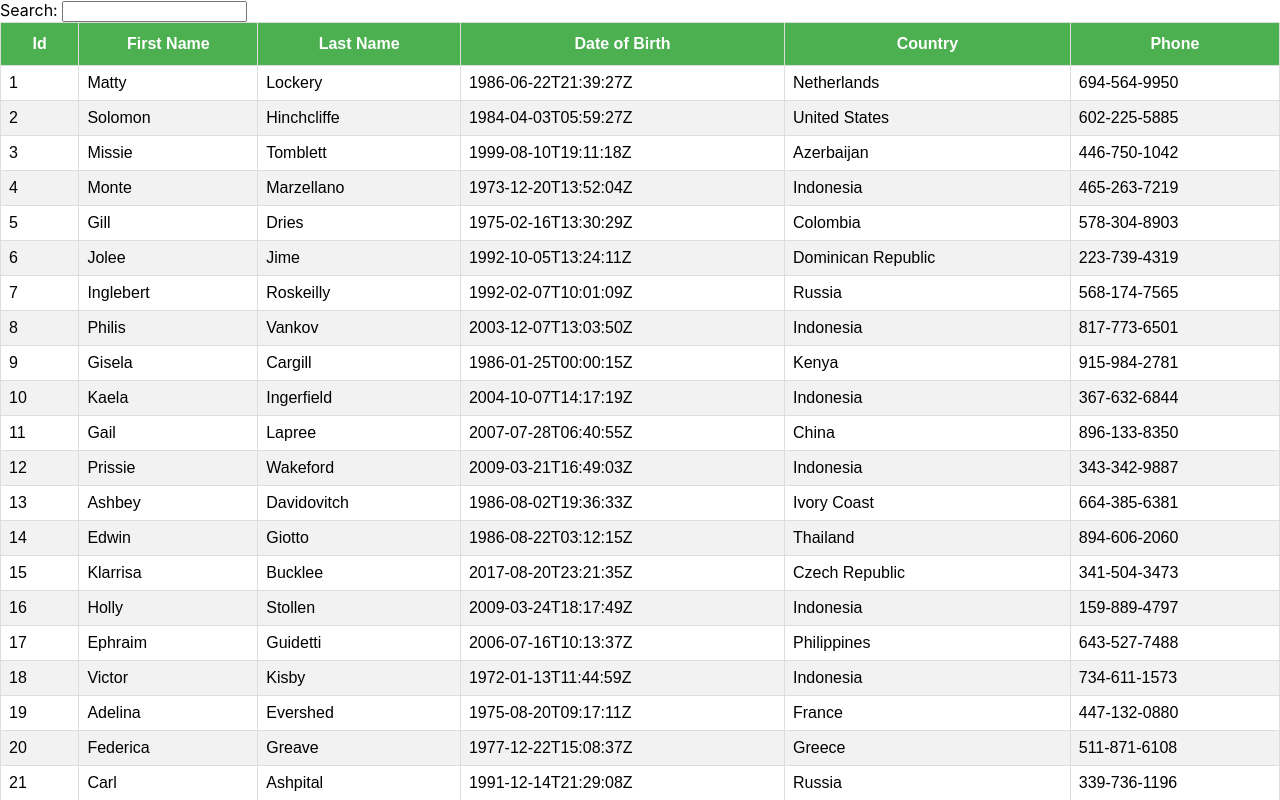
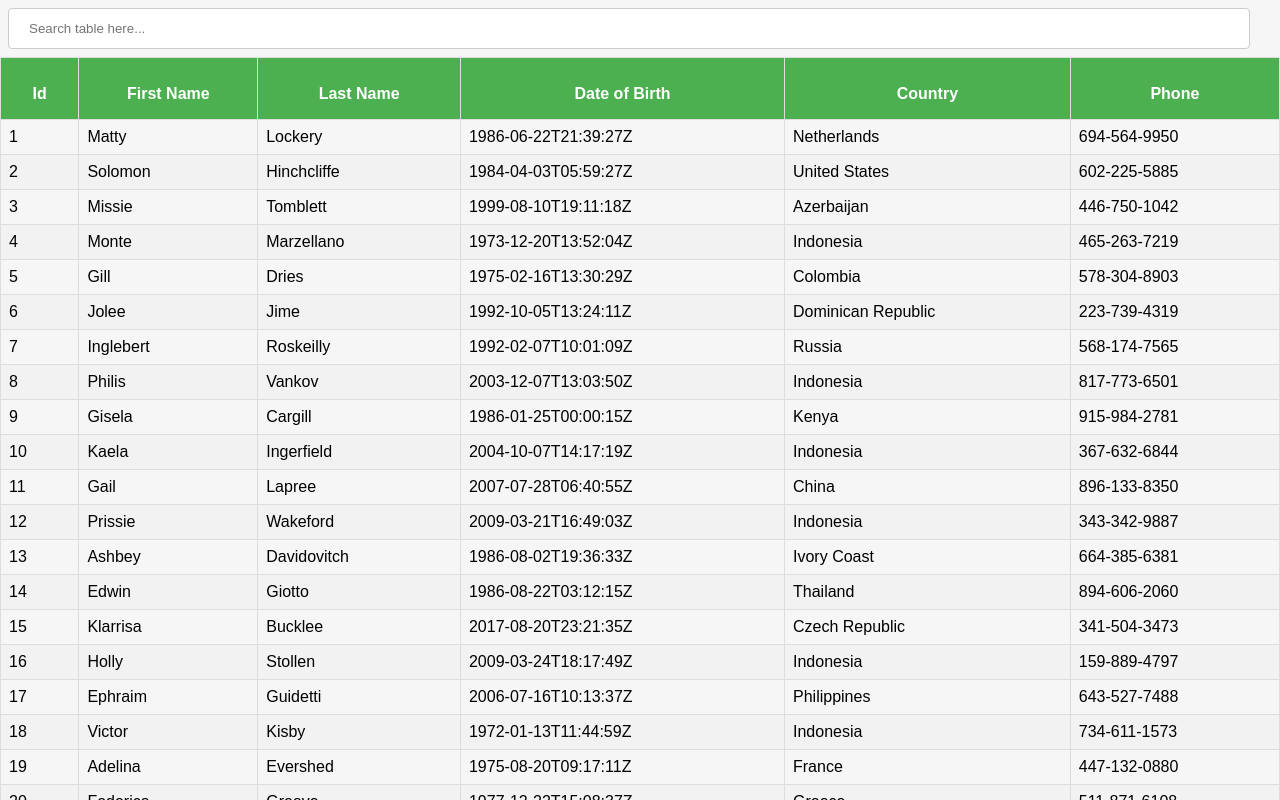
Before and after one commit to Dragontalker/react-table-tutorial, a React (Create React App) app: page / in a window 1280 px wide. Shown: the top 800 px of the page. Built offline with nearby package versions, Linux system fonts and the light colour scheme.

Commit message:
Addjusted style.

```diff
--- a/src/App.js
+++ b/src/App.js
@@ -1,13 +1,14 @@
 import { BasicTable } from './components/BasicTable';
 import { SortingTable } from './components/SortingTable';
 import { FilteringTable } from './components/FilteringTable';
+import { SortingFilteringTable } from './components/SortingFilteringTable';
 import MOCK_DATA from './components/MOCK_DATA.json';
 import { COLUMNS, GROUPED_COLUMNS } from './components/columns';
 
 const App = () => {
   return (
     <div className="App">
-      <FilteringTable columns={COLUMNS} data={MOCK_DATA}/>
+      <SortingFilteringTable columns={COLUMNS} data={MOCK_DATA}/>
     </div>
   );
 };
--- a/src/components/GlobalFilter.js
+++ b/src/components/GlobalFilter.js
@@ -1,11 +1,12 @@
 import React from 'react';
+import './input.css';
 
 export const GlobalFilter = ({filter, setFilter}) => {
     return (
         <span>
-            Search: {' '}
             <input
                 value={filter || ''}
+                placeholder={'Search table here...'}
                 onChange={e => setFilter(e.target.value)}
             />
         </span>
--- /dev/null
+++ b/src/components/SortingFilteringTable.js
@@ -0,0 +1,72 @@
+import React, { useMemo } from 'react';
+import { useTable, useSortBy, useGlobalFilter } from 'react-table';
+import { GlobalFilter } from './GlobalFilter';
+import './table.css';
+
+export const SortingFilteringTable = (props) => {
+    const columns = useMemo(() => props.columns, []);
+    const data = useMemo(() => props.data, []);
+
+    const {
+        getTableProps,
+        getTableBodyProps,
+        headerGroups,
+        footerGroups,
+        rows,
+        prepareRow,
+        state,
+        setGlobalFilter
+    } = useTable({
+        columns,
+        data
+    }, useGlobalFilter, useSortBy);
+
+    const { globalFilter } = state;
+
+    return (
+        <div>
+            <GlobalFilter filter={globalFilter} setFilter={setGlobalFilter}/>
+            <table {...getTableProps()}>
+                <thead>
+                    {headerGroups.map(headerGroup => (
+                        <tr {...headerGroup.getHeaderGroupProps()}>
+                            {headerGroup.headers.map(column => (
+                                <th {...column.getHeaderProps(column.getSortByToggleProps())}>
+                                    {column.render('Header')}
+                                    <span>
+                                        {column.isSorted
+                                            ? column.isSortedDesc
+                                                ? ' 🔽'
+                                                : ' 🔼'
+                                            : ''}
+                                    </span>
+                                </th>
+                            ))}
+                        </tr>
+                    ))}
+                </thead>
+                <tbody {...getTableBodyProps()}>
+                    {rows.map(row => {
+                        prepareRow(row)
+                        return (
+                            <tr {...row.getRowProps()}>
+                                {row.cells.map(cell => {
+                                    return <td {...cell.getCellProps()}>{cell.render('Cell')}</td>
+                                })}
+                            </tr>
+                        )
+                    })}
+                </tbody>
+                <tfoot>
+                    {footerGroups.map(footerGroup => (
+                        <tr {...footerGroup.getFooterGroupProps()}>
+                            {footerGroup.headers.map(column => (
+                                <td {...column.getFooterProps()}>{column.render('Footer')}</td>
+                            ))}
+                        </tr>
+                    ))}
+                </tfoot>
+            </table>
+        </div>
+    )
+}
--- /dev/null
+++ b/src/components/input.css
@@ -0,0 +1,15 @@
+input {
+    width: 97%;
+    padding: 12px 20px;
+    margin: 8px 8px;
+    display: inline-block;
+    border: 1px solid #ccc;
+    border-radius: 4px;
+    box-sizing: border-box;
+}
+
+span {
+    font-family: Arial, Helvetica, sans-serif;
+    font-size: xx-large;
+    text-align: center;
+}
--- a/src/index.css
+++ b/src/index.css
@@ -1,4 +1,5 @@
 body {
+  background-color: #f2f2f2a1;;
   margin: 0;
   font-family: -apple-system, BlinkMacSystemFont, 'Segoe UI', 'Roboto', 'Oxygen',
     'Ubuntu', 'Cantarell', 'Fira Sans', 'Droid Sans', 'Helvetica Neue',
```
